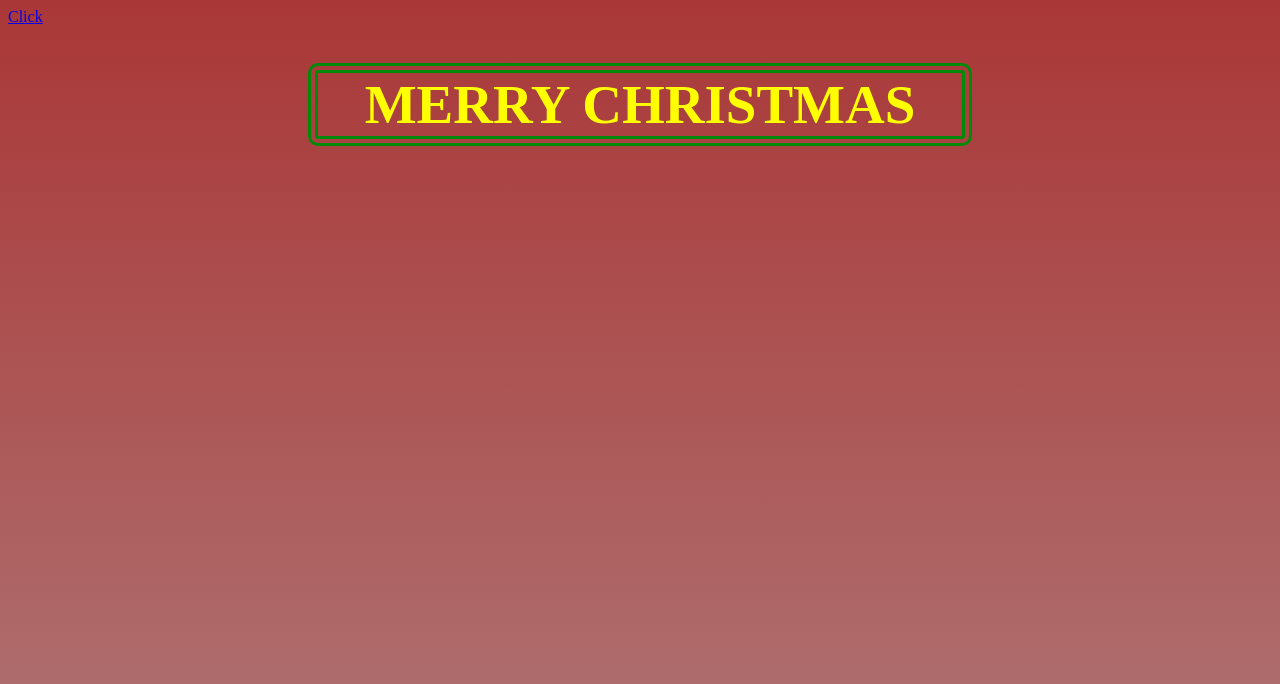
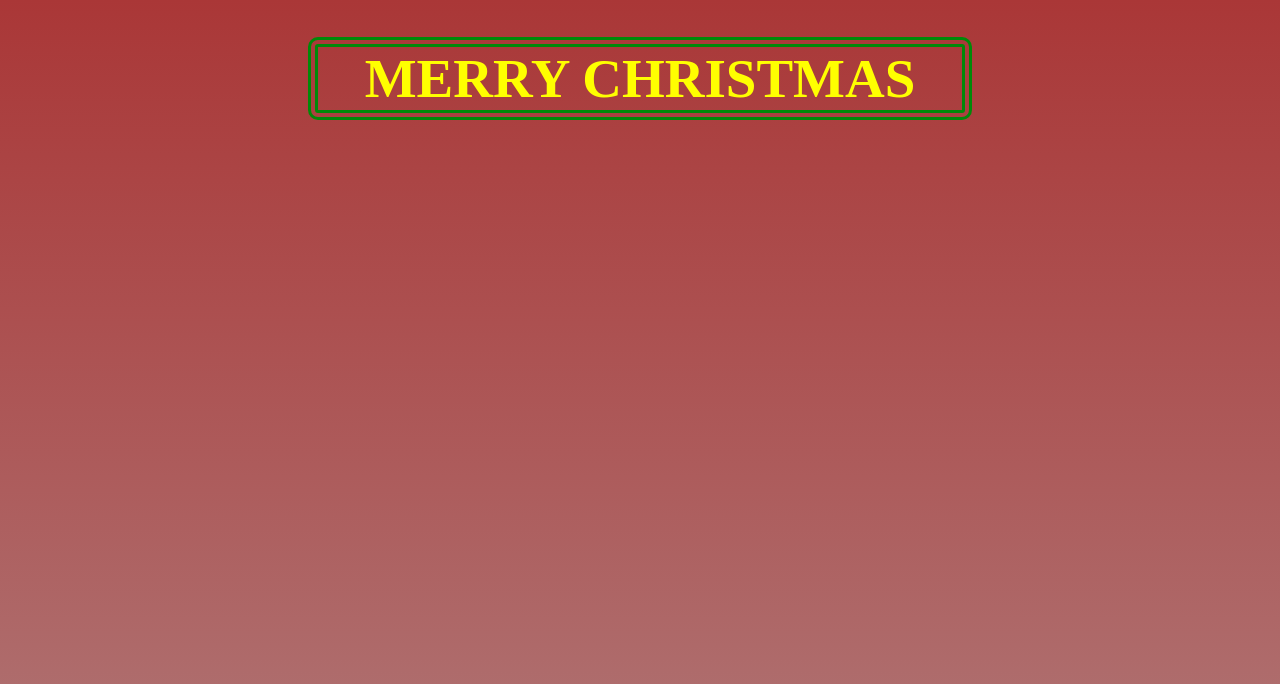
Before and after one commit to skruqsh/Valentine-code, a plain HTML site: page index.html in a window 1280 px wide. Drawn offline with Linux system fonts and the light colour scheme.

Commit message:
index.html

```diff
--- a/index.html
+++ b/index.html
@@ -5,7 +5,6 @@
     <meta name="viewport" content="width=device-width, initial-scale=1.0">
     <title>Maksite</title>
     <link rel="stylesheet" href="style.css">
-    <a href="https://skruqsh.github.io">Click</a>
 </head>
 <body>
     <h1>MERRY CHRISTMAS</h1>
```
